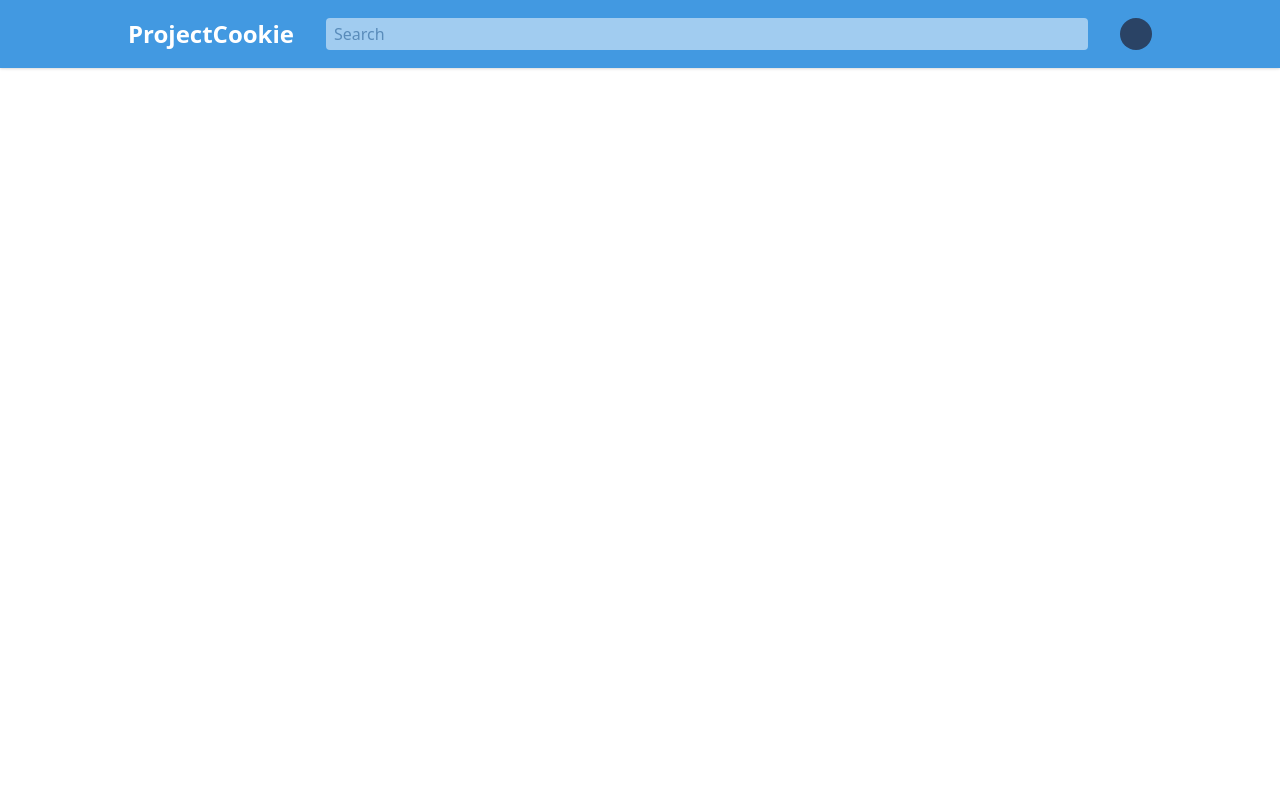
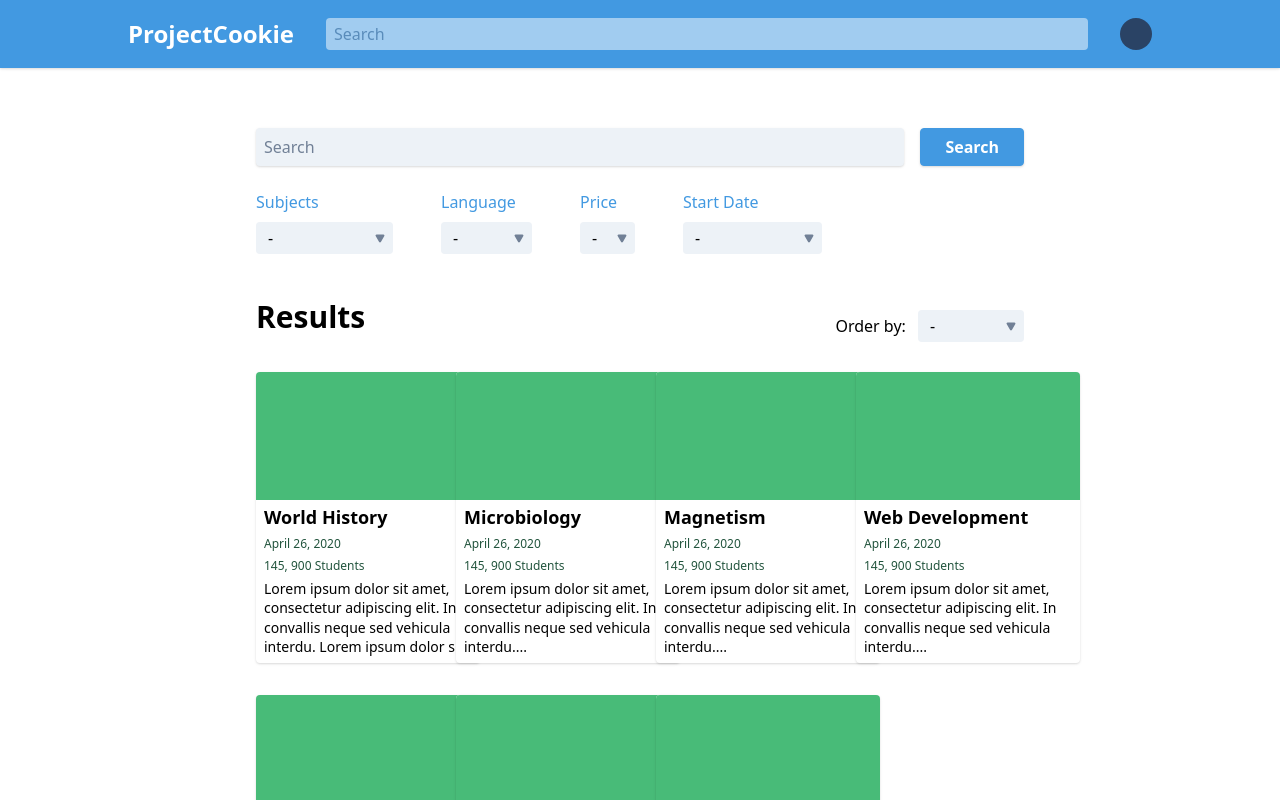
Before and after one commit to MaxMonteil/ProjectCookie, a Vue app in the folder client/: page /search in a window 1280 px wide. Shown: the top 800 px of the page. Built offline with nearby package versions, Linux system fonts and the light colour scheme.

Commit message:
design: implement search page

```diff
--- a/client/src/pages/Home.vue
+++ b/client/src/pages/Home.vue
@@ -11,12 +11,12 @@
         class="shadow"
       />
 
-      <a
-        href="#"
+      <router-link
+        :to="{ name: 'search' }"
         class="text-blue-900 text-sm underline self-end mt-4"
       >
         Advanced Search
-      </a>
+      </router-link>
     </section>
 
     <!-- TOP -->
@@ -58,7 +58,7 @@ export default {
   data () {
     return {
       search: '',
-      courses: courses,
+      courses,
     }
   },
 }
--- /dev/null
+++ b/client/src/pages/Search.vue
@@ -0,0 +1,130 @@
+<template>
+  <main class="space-y-12">
+    <!-- SEARCH -->
+    <form
+      class="space-y-6"
+      @submit.prevent
+    >
+      <div class="flex space-x-4">
+        <SearchBar
+          v-model="search"
+          :bg-gray="true"
+          class="shadow"
+        />
+
+        <button
+          type="submit"
+          class="btn btn-blue"
+        >
+          Search
+        </button>
+      </div>
+
+      <div class="flex space-x-12">
+        <InputSelect
+          v-model="options.subject"
+          label="Subjects"
+          :values="searchOptions.subject"
+        />
+
+        <InputSelect
+          v-model="options.language"
+          label="Language"
+          :values="searchOptions.language"
+        />
+
+        <InputSelect
+          v-model="options.price"
+          label="Price"
+          :values="searchOptions.price"
+        />
+
+        <InputSelect
+          v-model="options.startDate"
+          label="Start Date"
+          :values="searchOptions.startDate"
+        />
+      </div>
+    </form>
+
+    <div class="space-y-4">
+      <header class="flex justify-between">
+        <h1 class="text-3xl leading-none font-semibold mb-6">
+          Results
+        </h1>
+
+        <InputSelect
+          v-model="sort"
+          label="Order by:"
+          :label-black="true"
+          :label-inline="true"
+          :values="sortOptions"
+        />
+      </header>
+
+      <section class="grid grid-cols-4 gap-8">
+        <DetailedClassCard
+          v-for="course in courses"
+          :key="course.id"
+          :course="course"
+        />
+      </section>
+    </div>
+  </main>
+</template>
+
+<script>
+import courses from '../../courses.json'
+
+import InputSelect from '@/components/inputs/InputSelect'
+import SearchBar from '@/components/inputs/SearchBar.vue'
+import DetailedClassCard from '@/components/ui/classCard/DetailedClassCard'
+
+export default {
+  name: 'Search',
+  components: {
+    InputSelect,
+    SearchBar,
+    DetailedClassCard,
+  },
+  data () {
+    return {
+      courses,
+      search: '',
+      sort: '',
+      sortOptions: [
+        'subject',
+        'name',
+        'price asc',
+        'price des',
+      ],
+      options: {
+        subject: '',
+        language: '',
+        price: '',
+        startDate: '',
+      },
+    }
+  },
+  computed: {
+    searchOptions () {
+      const options = {
+        subject: [],
+        language: [],
+        price: [],
+        startDate: [],
+      }
+
+      for (const course of courses) {
+        Object.keys(options).forEach(option => {
+          if (!options[option].includes(course[option])) {
+            options[option].push(course[option])
+          }
+        })
+      }
+
+      return options
+    },
+  },
+}
+</script>
--- a/client/src/router/index.js
+++ b/client/src/router/index.js
@@ -1,23 +1,25 @@
 import Vue from 'vue'
 import VueRouter from 'vue-router'
 import Home from '../pages/Home.vue'
+import Search from '../pages/Search.vue'
 
 Vue.use(VueRouter)
 
 const routes = [
   {
     path: '/',
-    name: 'Home',
+    name: 'home',
     component: Home,
   },
   {
-    path: '/about',
-    name: 'About',
-    // route level code-splitting
-    // this generates a separate chunk (about.[hash].js) for this route
-    // which is lazy-loaded when the route is visited.
-    component: () =>
-      import(/* webpackChunkName: "about" */ '../pages/About.vue'),
+    path: '/search',
+    name: 'search',
+    component: Search,
+  },
+  {
+    // catch all route
+    path: '*',
+    redirect: { name: 'home' },
   },
 ]
 
```
